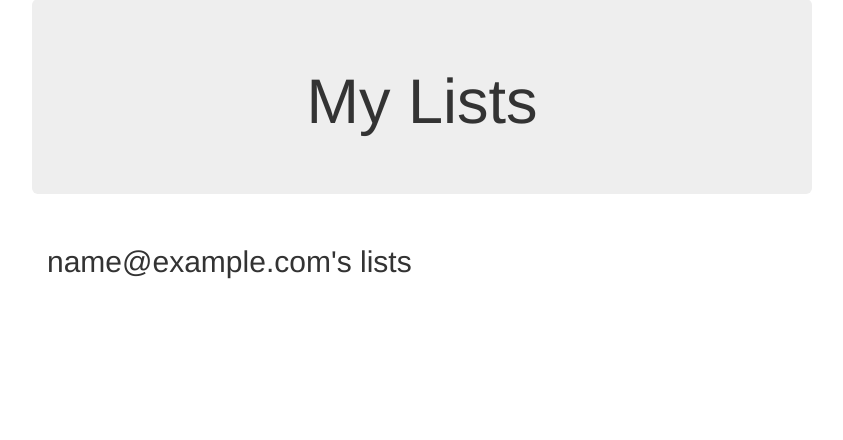
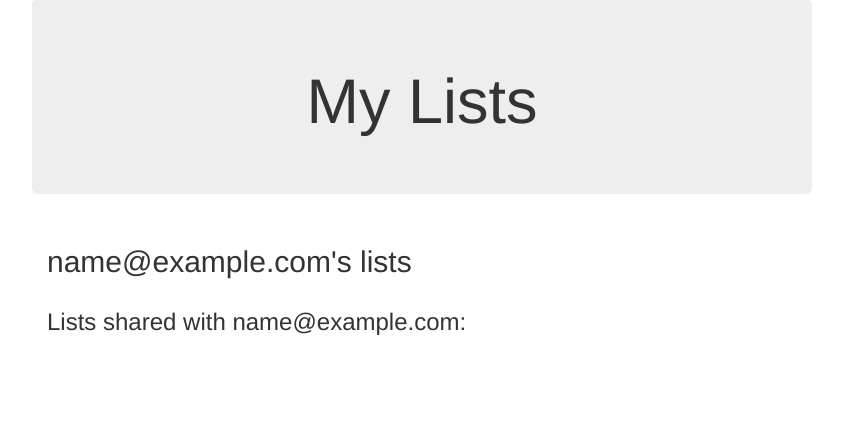
Before and after one commit to jtew396/superlists, a Django app: a page that uses lists/templates/base.html in a window 1280 px wide. Shown: the part 73-513 px from the top of the page, without its empty margins (218-1061 px from the left). Run offline with Django 3.2, Linux system fonts and the light colour scheme; tables that the repository leaves empty hold one stand-in row (values such as "Sample post"); some libraries are stand-ins or nearby versions.

Commit message:
Resolve list share FT and refactor unit tests

```diff
--- a/lists/templates/base.html
+++ b/lists/templates/base.html
@@ -81,6 +81,24 @@
                 </div>
             </div>
 
+            <div class="row">
+                <div class="col-md-4 col-md-offset-2">
+                    {% block shared_with %}
+                    {% endblock %}
+                </div>
+                <div class="col-md-4">
+                    {% block sharee_form %}
+                    {% endblock %}
+                </div>
+            </div>
+
+            <div class="row">
+                <div class="col-md-8 col-md-offset-2">
+                    {% block shared_with_owner %}
+                    {% endblock %}
+                </div>
+            </div>
+
         </div>
 
         <script src="/static/jquery-3.6.4.js"></script>
--- a/lists/templates/my_lists.html
+++ b/lists/templates/my_lists.html
@@ -7,8 +7,17 @@
 {% block extra_content %}
     <h2>{{ owner.email }}'s lists</h2>
     <ul>
-        {% for list in owner.list_set.all %}
+        {% for list in owner.owner_list_set.all %}
             <li><a href="{{ list.get_absolute_url }}">{{ list.name }}</a></li>
         {% endfor %}
     </ul>
 {% endblock %}
+
+{% block shared_with_owner %}
+    <h3>Lists shared with {{owner.email }}:</h3>
+    <ul>
+        {% for list in owner.shared_with_list_set.all %}
+            <li><a href="{{ list.get_absolute_url }}">{{ list.name }}</a></li>
+        {% endfor %}
+    </ul>
+{% endblock %}
--- a/lists/views.py
+++ b/lists/views.py
@@ -22,24 +22,21 @@
 def view_list(request, list_id):
     list_ = List.objects.get(id=list_id)
     form = ExistingListItemForm(for_list=list_)
-    owner = list_.owner
-    shared_with = list_.shared_with
     if request.method == 'POST':
         form = ExistingListItemForm(for_list=list_, data=request.POST)
         if form.is_valid():
             form.save()
             return redirect(list_)
-    return render(request, 'list.html', {'list': list_, 'form': form, 'owner': owner, 'shared_with': shared_with})
+    return render(request, 'list.html', {'list': list_, 'form': form})
 
 
 def my_lists(request, email):
     owner = User.objects.get(email=email)
-    lists_shared_with_owner = owner.shared_with_list_set
-    return render(request, 'my_lists.html', {'owner': owner, 'lists_shared_with_owner': lists_shared_with_owner})
+    return render(request, 'my_lists.html', {'owner': owner})
 
 
 def share_list(request, list_id):
     list_ = List.objects.get(id=list_id)
     if request.method == 'POST':
-        list_.shared_with.add(request.POST['email'])
+        list_.shared_with.add(request.POST['sharee'])
     return redirect(list_)
```
Also changed, not shown: lists/templates/list.html (+18 -0 lines), lists/tests/test_views.py (+13 -13 lines).
